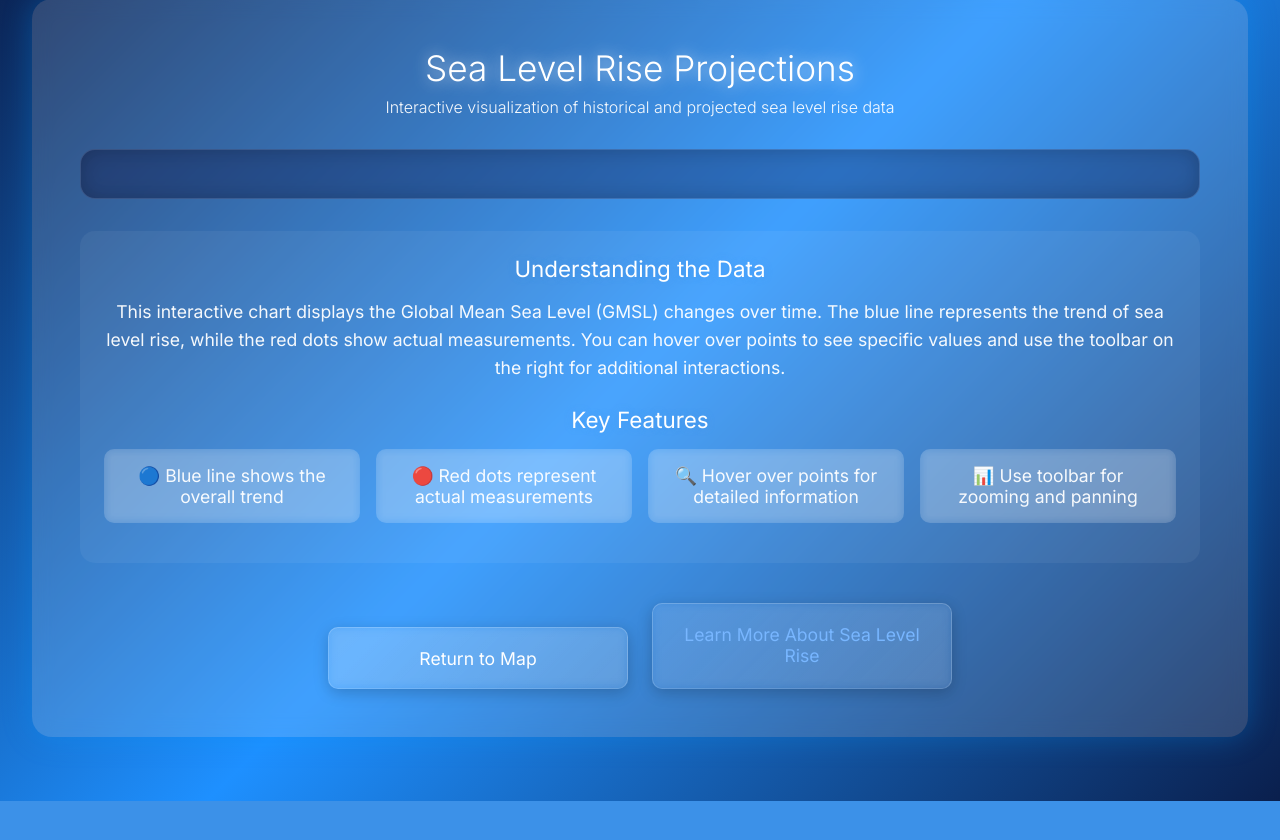
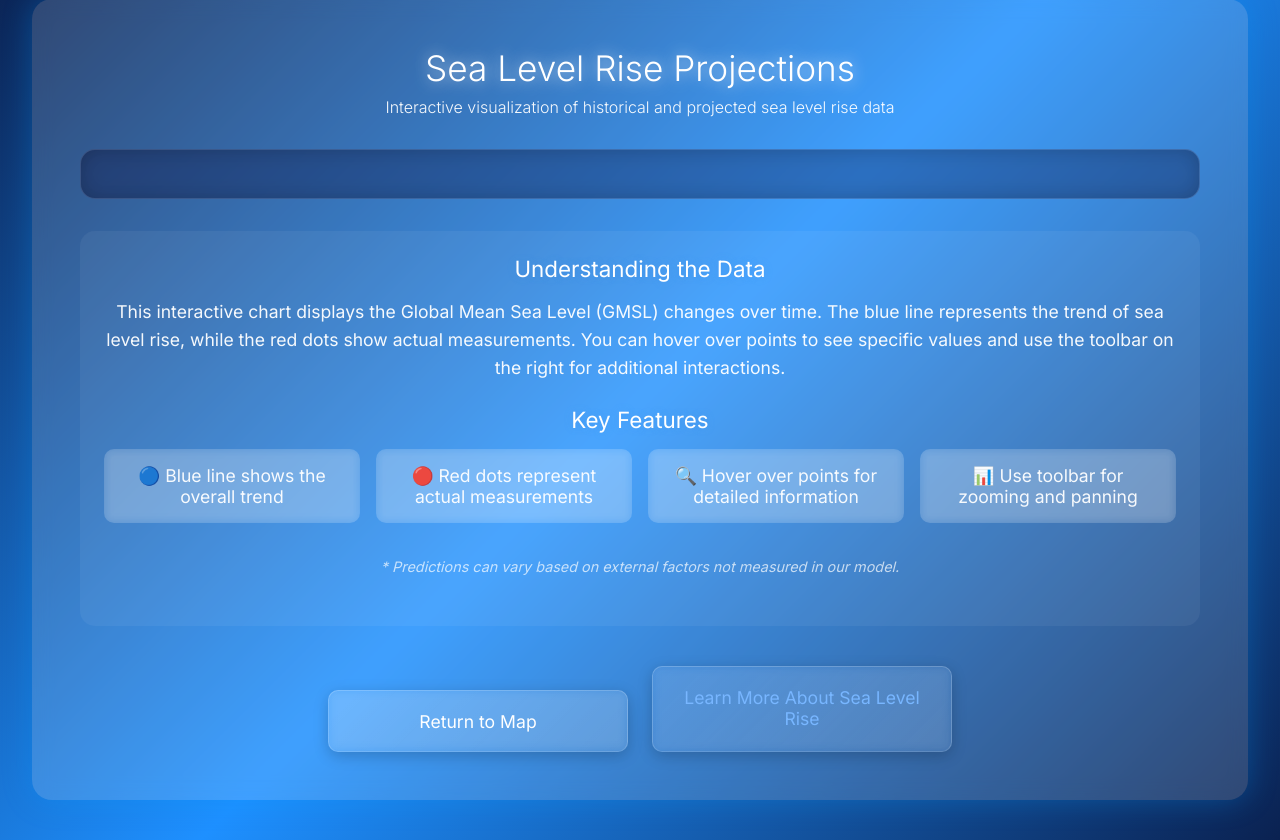
Before and after one commit to jdelpego/inspire_dataorbit, a Python web app: template Custom Frontend/templates/chart.html in a window 1280 px wide. Shown: the part 65-905 px from the top of the page. Before the commit the page ends 866 px from the top, so only its background shows below. Run offline with Jinja, Linux system fonts and the light colour scheme; the template is opened without the code that fills it, so the values that code supplies are empty.

Commit message:
Disclaimer

```diff
--- a/Custom Frontend/templates/chart.html
+++ b/Custom Frontend/templates/chart.html
@@ -21,6 +21,10 @@
                 <li>🔍 Hover over points for detailed information</li>
                 <li>📊 Use toolbar for zooming and panning</li>
             </ul>
+
+            <p style="margin-top: 2rem; font-size: 0.9rem; color: rgba(255, 255, 255, 0.7); font-style: italic;">
+                * Predictions can vary based on external factors not measured in our model.
+            </p>
         </div>
 
         <div class="button-container">
```
